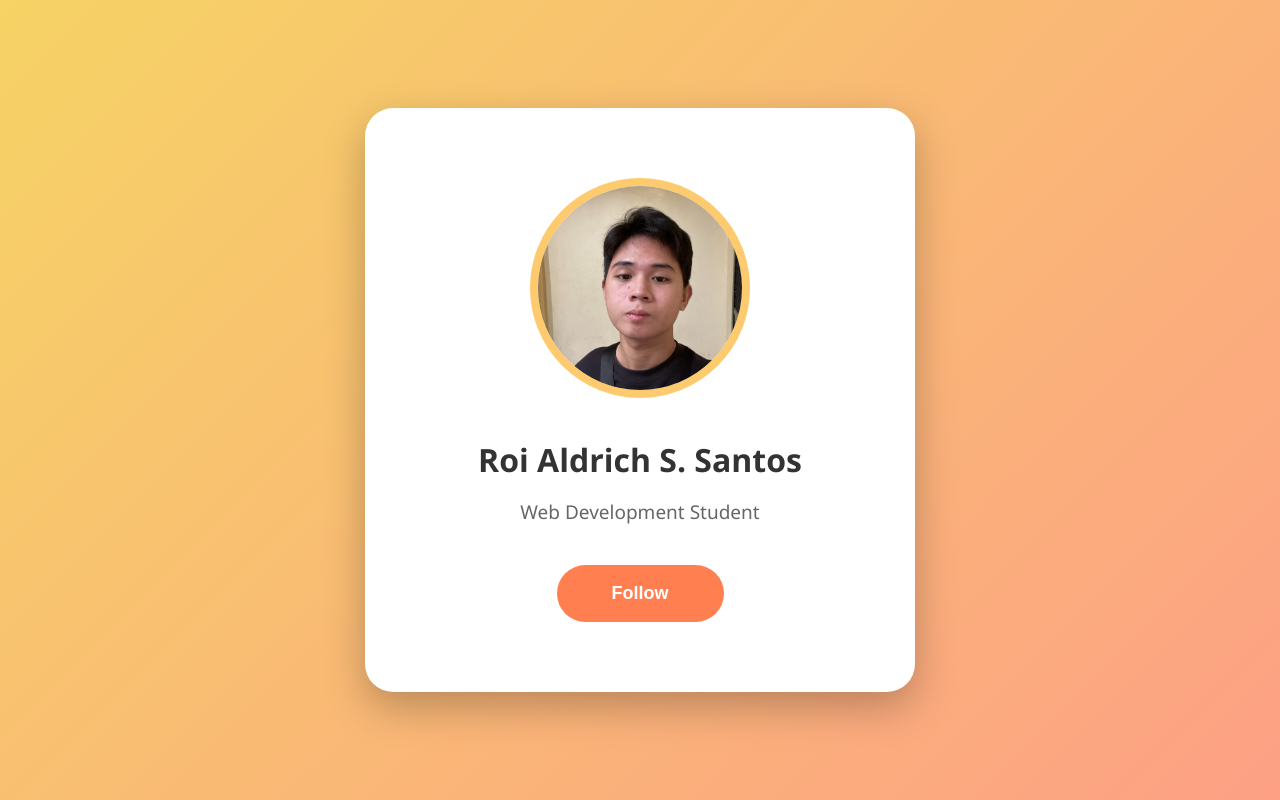
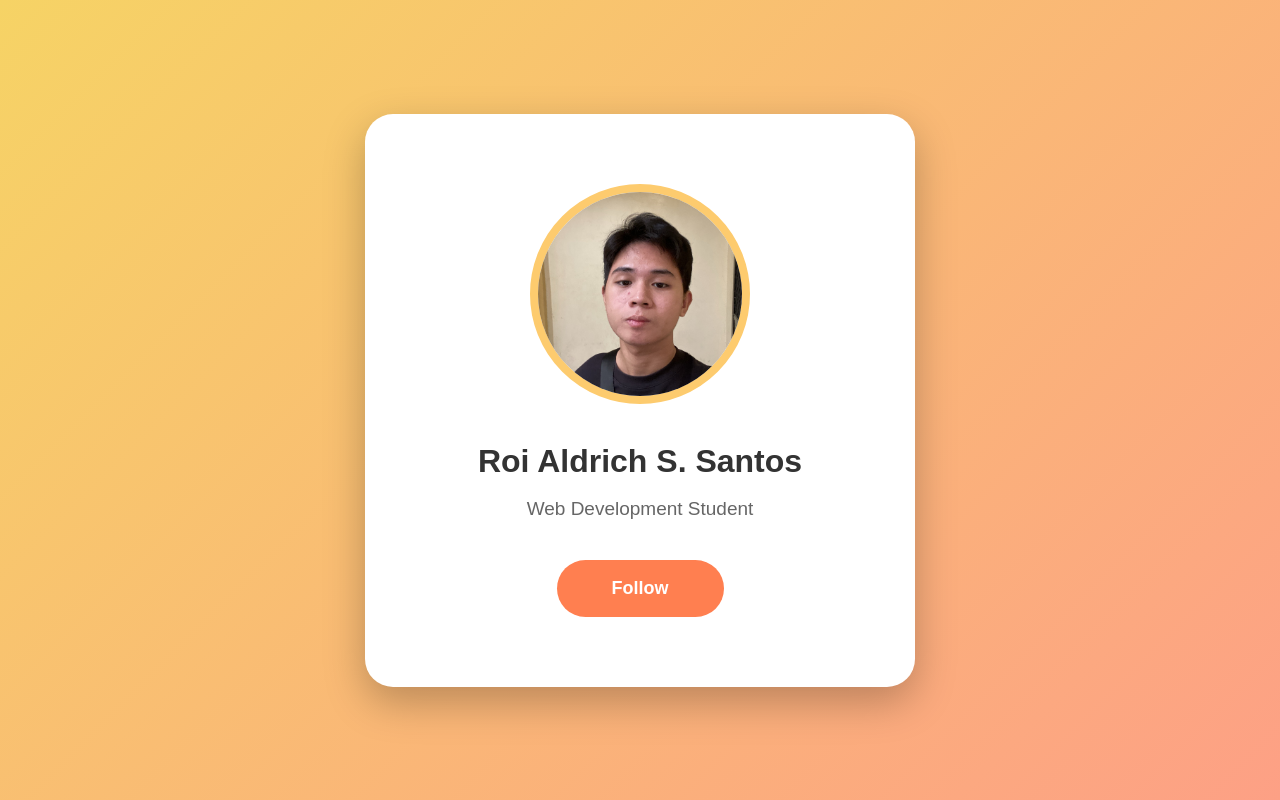
Before and after one commit to aldrisheesh/web-development, a plain HTML site: page index.html in a window 1280 px wide. Drawn offline with Linux system fonts and the light colour scheme.

Commit message:
change font

```diff
--- a/style.css
+++ b/style.css
@@ -1,13 +1,11 @@
-/* Reset and Base Styles */
 * {
     margin: 0;
     padding: 0;
     box-sizing: border-box;
 }
 
-/* Body with Linear Gradient Background */
 body {
-    font-family: 'Segoe UI', Tahoma, Geneva, Verdana, sans-serif;
+    font-family: sans-serif;
     min-height: 100vh;
     display: flex;
     justify-content: center;
@@ -15,27 +13,24 @@ body {
     background: linear-gradient(135deg, #f6d365 0%, #fda085 100%);
 }
 
-/* Card Styling */
 .card {
     background: white;
     border-radius: 28px;
     box-shadow: 0 15px 40px rgba(0, 0, 0, 0.25);
-    padding: 70px; /* increased from 50px */
+    padding: 70px;
     text-align: center;
-    max-width: 550px; /* increased from 420px */
+    max-width: 550px;
     width: 95%;
     transition: all 0.3s ease;
 }
 
-/* Card Hover Effect */
 .card:hover {
     transform: scale(1.05);
     box-shadow: 0 22px 55px rgba(0, 0, 0, 0.3);
 }
 
-/* Profile Image Styling */
 .profile-img {
-    width: 220px; /* increased from 170px */
+    width: 220px;
     height: 220px;
     border-radius: 50%;
     border: 8px solid #fdcb6e;
@@ -43,35 +38,31 @@ body {
     margin-bottom: 35px;
 }
 
-/* Heading Styling */
 h2 {
     color: #333;
-    font-size: 32px; /* increased from 26px */
+    font-size: 32px;
     margin-bottom: 18px;
     font-weight: 600;
 }
 
-/* Paragraph Styling */
 p {
     color: #666;
-    font-size: 19px; /* slightly bigger */
+    font-size: 19px;
     margin-bottom: 40px;
 }
 
-/* Button Styling */
 button {
     background-color: #ff7f50;
     color: white;
     border: none;
     border-radius: 35px;
-    padding: 18px 55px; /* increased size */
+    padding: 18px 55px;
     font-size: 18px;
     font-weight: 600;
     cursor: pointer;
     transition: all 0.3s ease;
 }
 
-/* Button Hover Effect */
 button:hover {
     background-color: #ff6347;
     transform: translateY(-2px);
```
